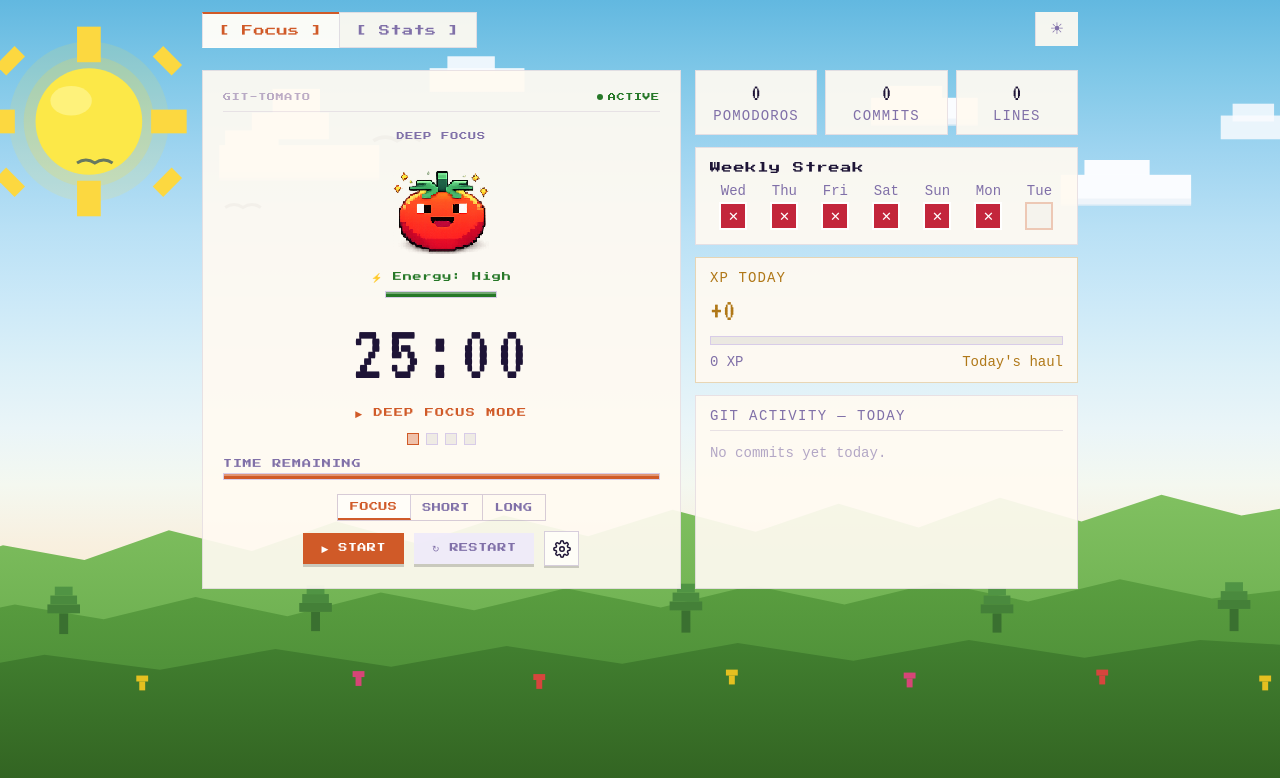
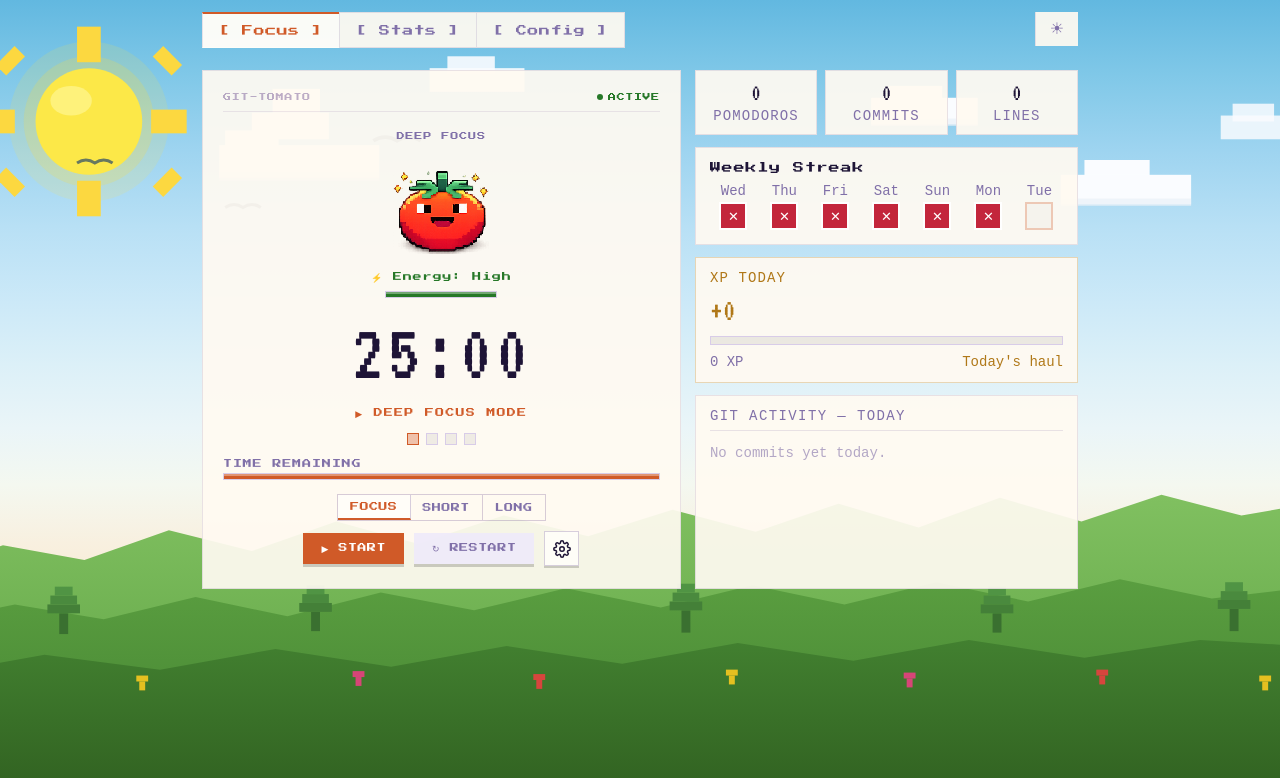
Before and after one commit to shiphrahx/git-tomato, a React (Vite) app in the folder renderer/: page / in a window 1280 px wide. Shown: the top 778 px of the page. Built offline with nearby package versions, Linux system fonts and the light colour scheme; the HTML template or start-up script is replaced by a standard one.

Commit message:
Move config from popup window to inline tab beside Stats

```diff
--- a/renderer/src/App.jsx
+++ b/renderer/src/App.jsx
@@ -26,11 +26,10 @@ import { FocusScreen } from './components/FocusScreen';
 import { QuestsScreen } from './components/QuestsScreen';
 
 // Settings window loads the same renderer with ?view=settings
-const isSettingsWindow = new URLSearchParams(window.location.search).get('view') === 'settings';
-
 const TABS = [
   { id: 'timer',  label: '[ Focus ]'  },
   { id: 'today',  label: '[ Stats ]'  },
+  { id: 'config', label: '[ Config ]' },
 ];
 
 function getThemeByTime() {
@@ -47,20 +46,6 @@ function getInitialTheme() {
 }
 
 export default function App() {
-  if (isSettingsWindow) {
-    const theme = getInitialTheme();
-    return (
-      <div className="app-shell" data-theme={theme}>
-        <BackgroundScene theme={theme} />
-        <div className="panel">
-          <div className="app-content app-content--settings">
-            <Settings />
-          </div>
-        </div>
-      </div>
-    );
-  }
-
   const { timeLeft, totalSeconds, status, type, start, pause, reset: resetTimer, stop, startShortBreak, startLongBreak } = useTimer();
   const [tab, setTab] = useState('timer');
   const [completedSession, setCompletedSession] = useState(null);
@@ -184,7 +169,7 @@ export default function App() {
                   onSelectFocus={stop}
                   onSelectShortBreak={startShortBreak}
                   onSelectLongBreak={startLongBreak}
-                  onConfig={() => window.electronAPI?.openSettings()}
+                  onConfig={() => setTab('config')}
                   todaySessions={todaySessions}
                   todayCommits={todayCommits}
                   todayXp={todayXp}
@@ -222,6 +207,12 @@ export default function App() {
               </div>
             )}
 
+            {tab === 'config' && (
+              <div className="screen screen--config">
+                <Settings />
+              </div>
+            )}
+
           </div>
         </div>
       </div>
--- a/renderer/src/index.css
+++ b/renderer/src/index.css
@@ -407,6 +407,10 @@ body {
   overflow: hidden;
 }
 
+.screen--config {
+  overflow-y: auto;
+}
+
 .screen--sc {
   overflow-y: auto;
 }
```
